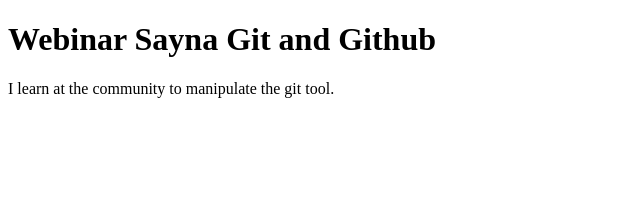
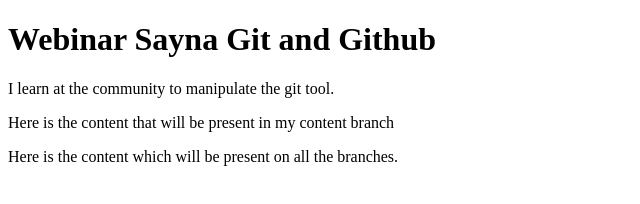
Before and after one commit to KimmerlingRazafindrina/webinairekim, a plain HTML site: page index.html in a window 1280 px wide. Shown: the whole page, without its empty margins (0-640 px from the left). Drawn offline with Linux system fonts and the light colour scheme.

Commit message:
IMPROVE:index.html

```diff
--- a/index.html
+++ b/index.html
@@ -9,5 +9,7 @@
 <body>
     <h1>Webinar Sayna Git and Github</h1>
     <p>I learn at the community to manipulate the git tool.</p>
+    <p>Here is the content that will be present in my content branch</p>
+    <p> Here is the content which will be present on all the branches.</p>
 </body>
 </html>
```
